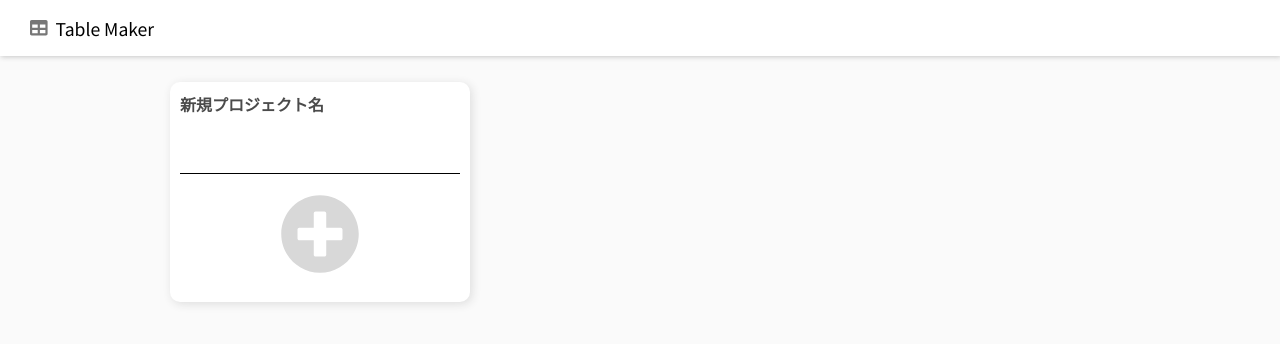
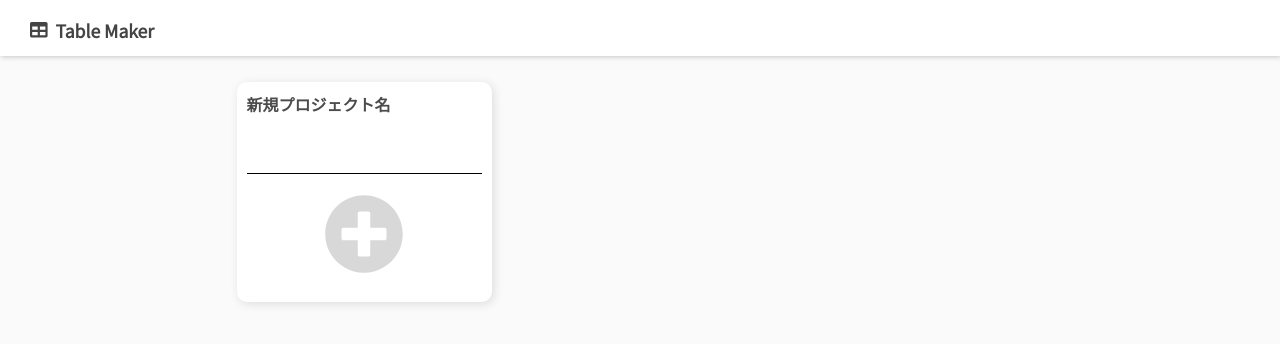
Before and after one commit to tochiji/tables-maker, a React (Create React App) app: page / in a window 1280 px wide. Shown: the top 344 px of the page. Built offline with nearby package versions, Linux system fonts and the light colour scheme.

Commit message:
[改善] 細部修正

```diff
--- a/src/Home.scss
+++ b/src/Home.scss
@@ -9,11 +9,10 @@
 }
 
 .Home-content {
-  max-width: 1200px;
   height: 100%;
 
   ul {
-    min-width: 1000px;
+    width: 100%;
     height: 100%;
     display: flex;
     flex-wrap: wrap;
@@ -68,6 +67,7 @@
 
   form{
     height: 100%;
+    cursor: default;
   }
 
   input {
@@ -96,6 +96,7 @@
     font-size: 5rem;
     transition: color 0.2s;
     color: #d8d8d8;
+    cursor: pointer;
 
     &:hover {
       color: #ff7300;
--- a/src/Project.js
+++ b/src/Project.js
@@ -12,7 +12,8 @@ const Project = props => {
   const { projectId } = useParams()
   const project = find(projects, projectId)
 
-  const addNewTable = () => {
+  const addNewTable = e => {
+    e.preventDefault()
     const name = document.getElementById('new-table').value
     if (name === '') return
     const pjs = projects.slice()
@@ -25,6 +26,7 @@ const Project = props => {
     })
     setProjects(pjs)
     saveProjects(pjs)
+    document.getElementById('new-table').value = ""
   }
 
   return (
--- a/src/Table.scss
+++ b/src/Table.scss
@@ -15,7 +15,7 @@
 }
 
 .Table-name {
-  width: 40%;
+  width: 90%;
   text-align: left;
   margin: 10px 2.5%;
   font-size: 1.5rem;
--- a/src/Title.js
+++ b/src/Title.js
@@ -5,6 +5,7 @@ import { faTable } from '@fortawesome/free-solid-svg-icons'
 
 function Title() {
   const style = {
+    paddingTop: '4px',
     paddingLeft: '30px',
     backgroundColor: '#fff',
     boxShadow: '1px 1px 5px rgb(199, 199, 199)',
@@ -12,7 +13,7 @@ function Title() {
     height: '3.5rem',
     fontSize: '1.1rem',
     fontWeight: '200',
-    color: 'rgb(0, 0, 0)',
+    color: '#444',
 
     display: 'flex',
     justifyContent: 'flex-start',
@@ -22,8 +23,8 @@ function Title() {
 
   return (
     <div className="Home-title" style={style}>
-      <FontAwesomeIcon style={{color: "#777" ,transform: "transitionY(1px)"}} icon={faTable} />
-      <span style={{cursor: "default",paddingLeft: "8px"}}>Table Maker</span>
+      <FontAwesomeIcon style={{transform: "transitionY(1px)"}} icon={faTable} />
+      <span style={{fontWeight: 600, cursor: "default",paddingLeft: "8px"}}>Table Maker</span>
     </div>
   )
 }
```
